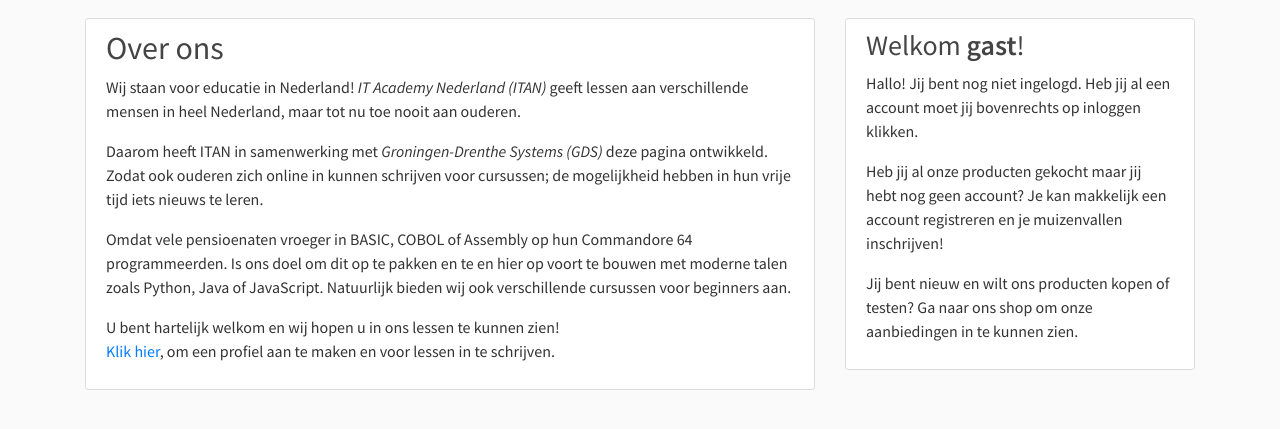
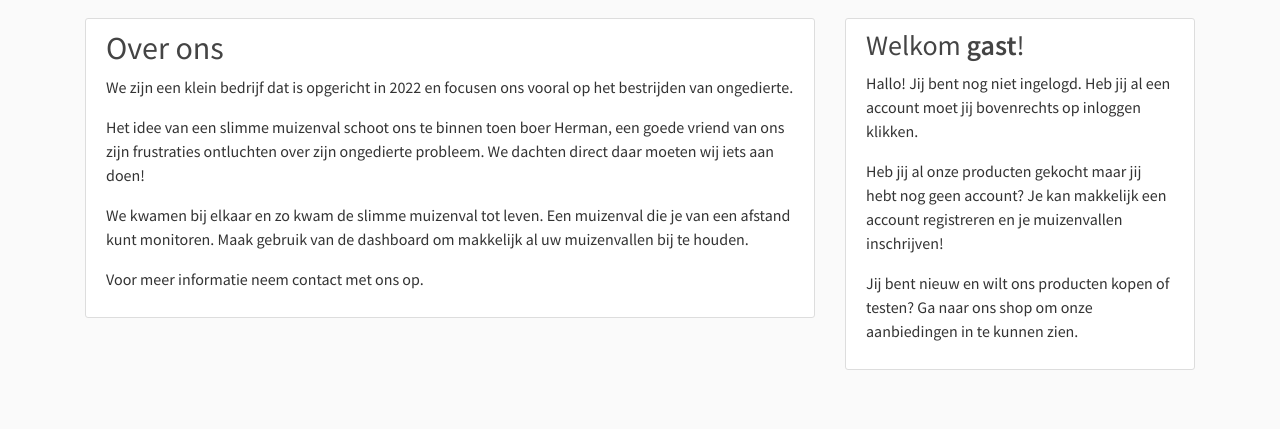
Before and after one commit to friedelschoen/iot-project, a Flask app: page /about in a window 1280 px wide. Shown: the part 62-491 px from the top of the page. Run offline with Flask 2, Linux system fonts and the light colour scheme; some libraries are stand-ins or nearby versions.

Commit message:
New about us page

```diff
--- a/server/templates/about.html
+++ b/server/templates/about.html
@@ -4,26 +4,19 @@
     <div class="media-body">
         <h2>Over ons</h2>
         <p>
-            Wij staan voor educatie in Nederland! <i>IT Academy Nederland (ITAN)</i>
-            <!-- Zo heet de opdrachtgever in opdracht schriftelijk vaardigheden -->
-            geeft lessen aan verschillende mensen in heel Nederland, maar tot nu toe nooit aan ouderen.
+            We zijn een klein bedrijf dat is opgericht in 2022 en focusen ons vooral op het bestrijden van ongedierte.
         </p>
         <p>
-            Daarom heeft ITAN in samenwerking met <i>Groningen-Drenthe Systems (GDS)</i> deze pagina ontwikkeld. Zodat
-            ook ouderen zich online in kunnen schrijven voor cursussen; de mogelijkheid hebben
-            in hun vrije tijd iets nieuws te leren.
+            Het idee van een slimme muizenval schoot ons te binnen toen boer Herman, een goede vriend van ons zijn frustraties
+            ontluchten over zijn ongedierte probleem. We dachten direct daar moeten wij iets aan doen!
+
         </p>
         <p>
-            Omdat vele pensioenaten vroeger in BASIC, COBOL of Assembly op hun Commandore 64 programmeerden. Is ons doel
-            om dit
-            op te pakken en te en hier op voort te bouwen met moderne talen zoals Python, Java of JavaScript. Natuurlijk
-            bieden wij ook
-            verschillende cursussen voor beginners aan.
+            We kwamen bij elkaar en zo kwam de slimme muizenval tot leven. Een muizenval die je van een afstand kunt monitoren.
+            Maak gebruik van de dashboard om makkelijk al uw muizenvallen bij te houden.
         </p>
         <p>
-            U bent hartelijk welkom en wij hopen u in ons lessen te kunnen zien!<br>
-            <a href="{{ url_for('register') }}">Klik hier</a>, om een profiel aan te maken en voor lessen in te
-            schrijven.
+            Voor meer informatie neem contact met ons op.
         </p>
     </div>
 </article>
--- a/server/templates/index.html
+++ b/server/templates/index.html
@@ -2,9 +2,9 @@
 {% block content %}
 <article class="media content-section">
     <div class="media-body">
-        <h2>Dit zijn ons lessen</h2>
+        <h2>Dit zijn uw muizenvallen</h2>
         <p>
-            U kan makkelijk op de titel van een les klikken om in te schrijven!
+            Klik op de titel van een muizenval om de instellingen in te zien!
         </p>
     </div>
 </article>
```
